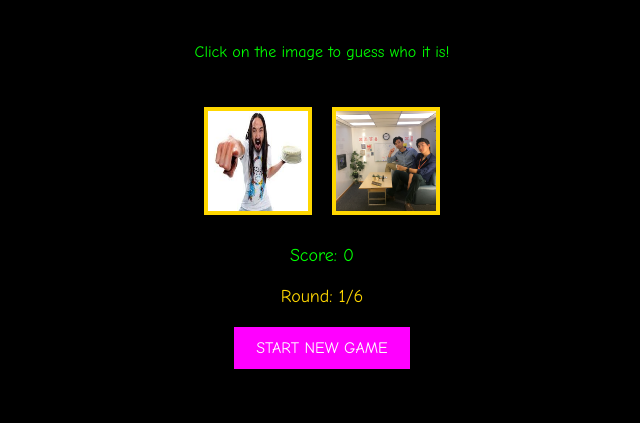
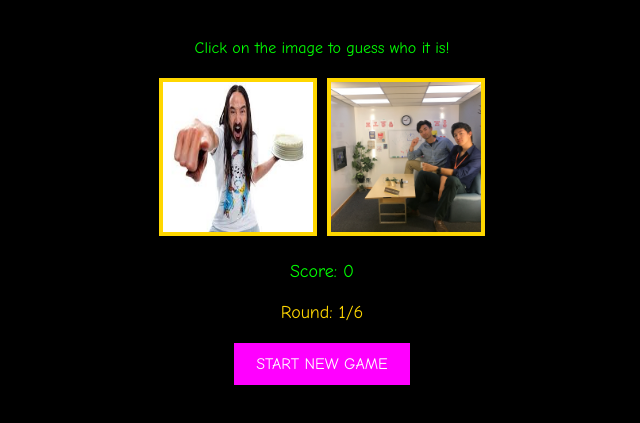
Before and after one commit to ArsalaanAnsariDeveloper/malik-aoki, a plain HTML site: page index.html in a window 1280 px wide. Shown: the part 51-474 px from the top of the page, without its empty margins (318-958 px from the left). Drawn offline with Linux system fonts and the light colour scheme; a web font is replaced by a local one.

Commit message:
make images look nicer

```diff
--- a/index.html
+++ b/index.html
@@ -32,7 +32,7 @@
             justify-content: center;
             align-items: center;
             flex-direction: column;
-            margin-top: 20px;
+            margin-top: 0px;
             padding: 10px;
         }
 
@@ -41,17 +41,17 @@
             flex-wrap: wrap;
             /* Allow images to wrap on smaller screens */
             justify-content: center;
-            margin-top: 20px;
+            margin-top: 0px;
         }
 
         .images img {
             border: 4px solid #FFD700;
-            width: 100px;
+            width: 150px;
             /* Smaller image size for mobile */
-            height: 100px;
+            height: 150px;
             cursor: pointer;
             transition: transform 0.2s;
-            margin: 10px;
+            margin: 5px;
             /* Spacing between images */
         }
 
```
